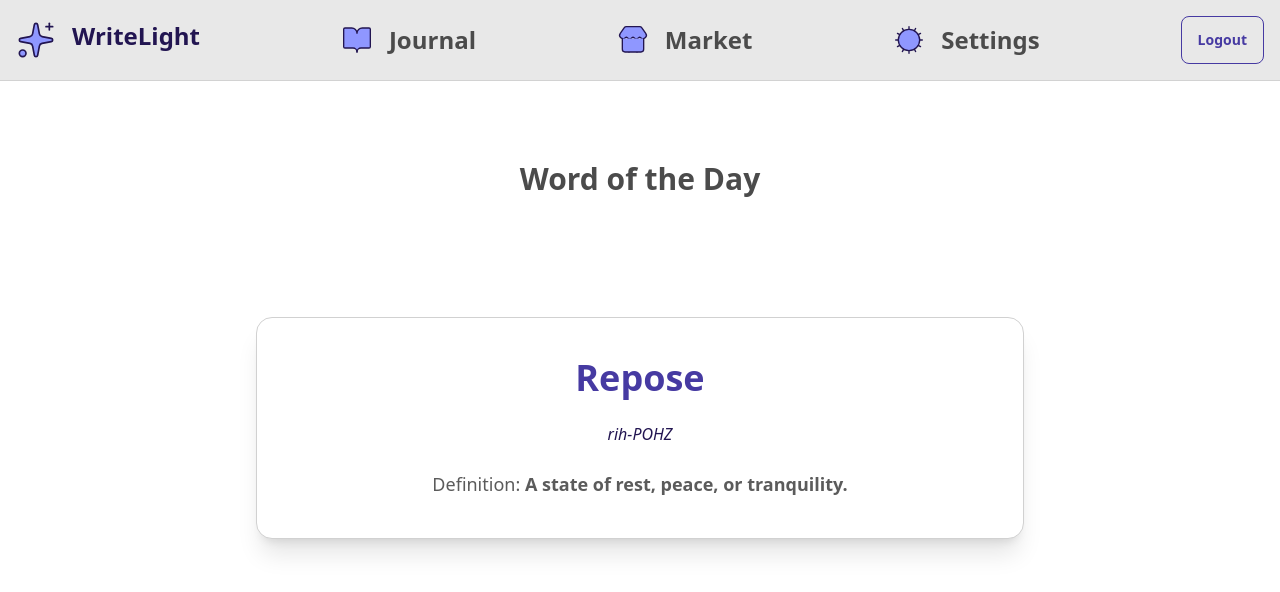
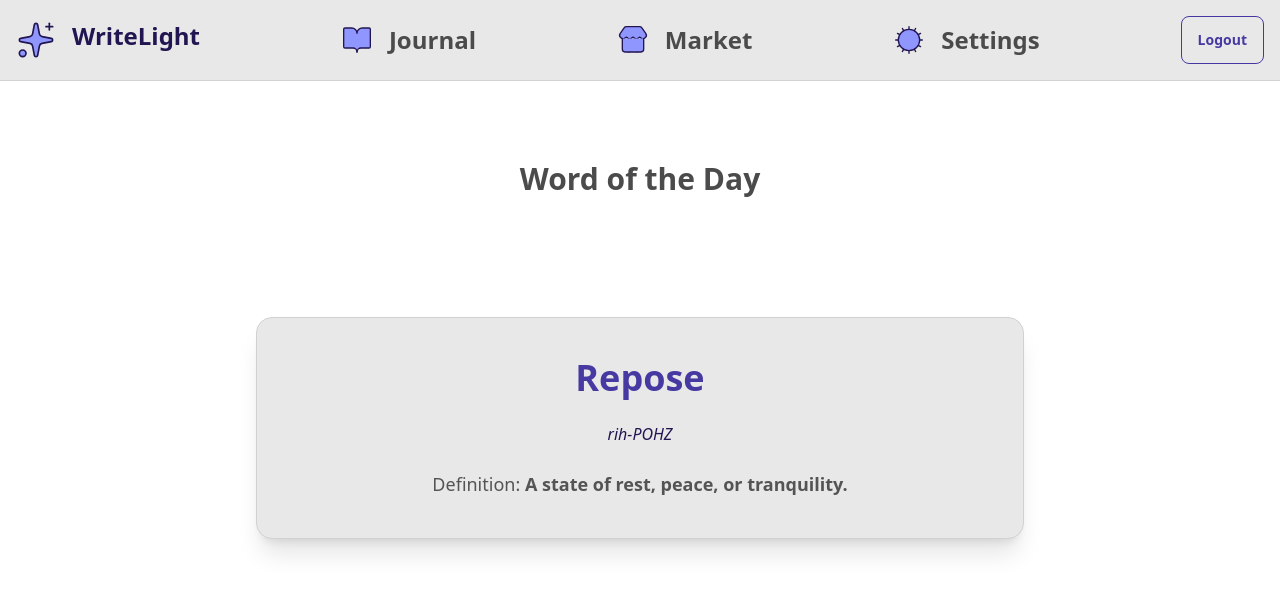
Before and after one commit to freeCodeCamp-2025-Summer-Hackathon/purple-array, a React (Vite) app in the folder frontend/: page / in a window 1280 px wide. Shown: the top 592 px of the page. Built offline with nearby package versions, Linux system fonts and the light colour scheme.

Commit message:
Update WordOfTheDay.jsx
changed card bg to 200

```diff
--- a/frontend/src/components/Home/WordOfTheDay.jsx
+++ b/frontend/src/components/Home/WordOfTheDay.jsx
@@ -35,7 +35,7 @@ function WordOfTheDay() {
 	if (loading) {
 		return (
 			<div className="flex justify-center items-center h-64">
-				<div className="card w-full max-w-3xl bg-base-100 p-10 shadow-md animate-pulse">
+				<div className="card w-full max-w-3xl bg-base-200 p-10 shadow-md animate-pulse">
 					<div className="h-6 bg-base-300 rounded w-1/3 mb-4"></div>
 					<div className="h-4 bg-base-300 rounded w-2/3 mb-2"></div>
 					<div className="h-4 bg-base-300 rounded w-full mb-1"></div>
@@ -49,7 +49,7 @@ function WordOfTheDay() {
 
 	return (
 		<div className="flex justify-center px-4 py-10">
-			<div className="card w-full max-w-3xl bg-base-100 shadow-xl border border-base-300 p-10 text-center space-y-6">
+			<div className="card w-full max-w-3xl bg-base-200 shadow-xl border border-base-300 p-10 text-center space-y-6">
 				<h2 className="text-4xl font-bold text-primary">
 					{wordData.word}
 				</h2>
```
